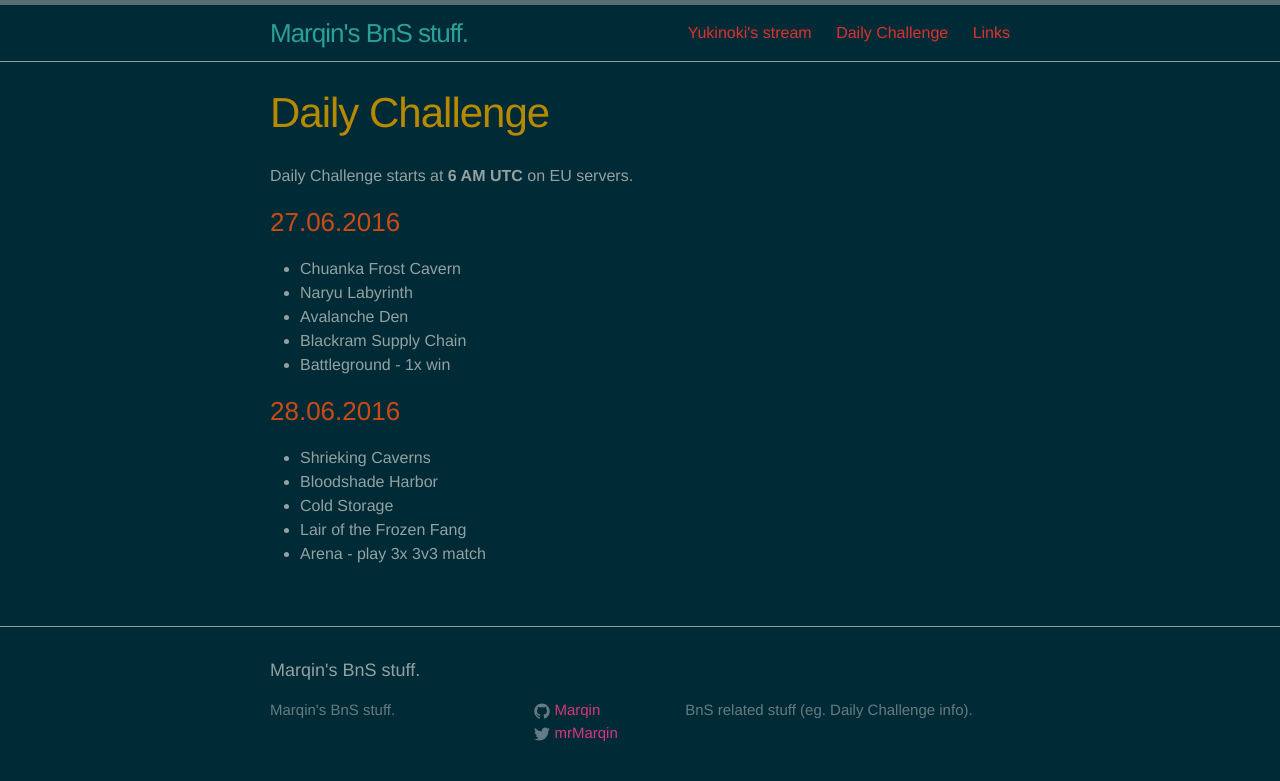
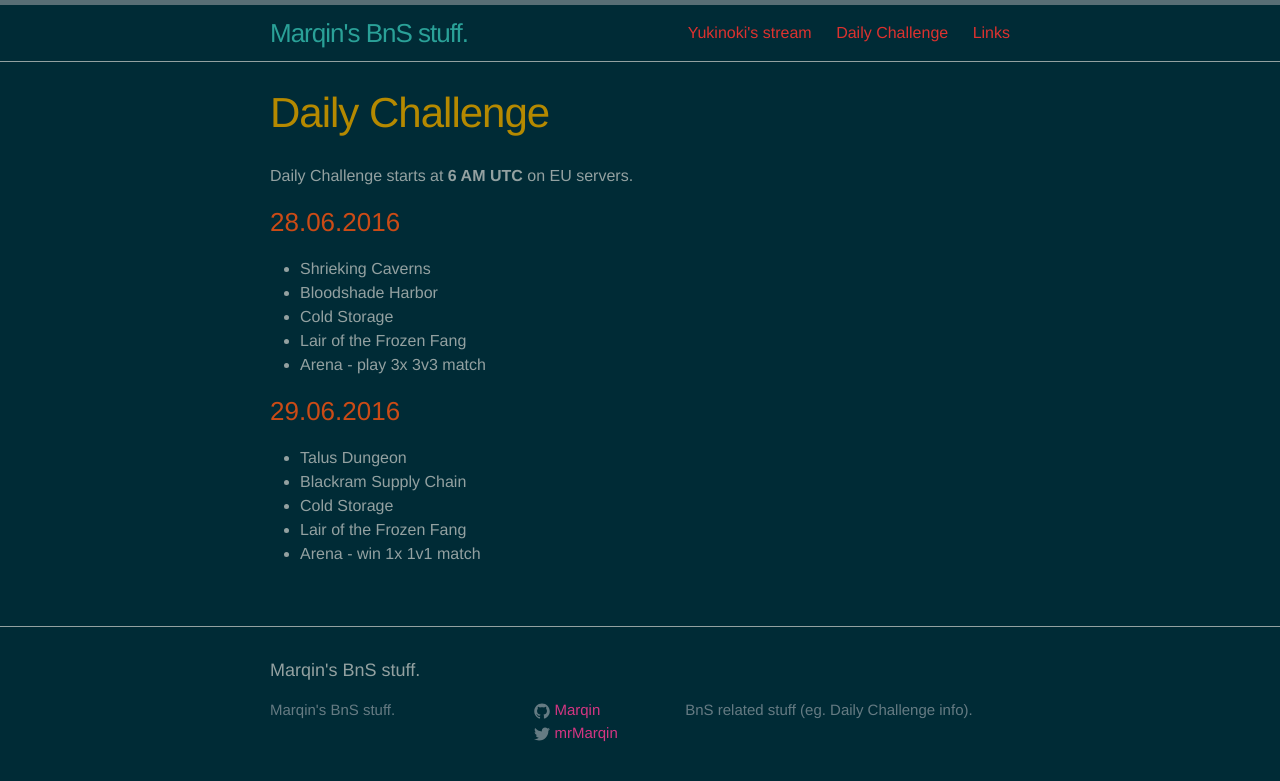
Before and after one commit to Marqin/bns, a Jekyll site: the page built from daily-challenge.md, in a window 1280 px wide. Shown: the top 781 px of the page. Built offline with Jekyll 4.4.1, drawn with Linux system fonts in a browser that asks for light colours.

Commit message:
update daily challenge

```diff
--- a/daily-challenge.md
+++ b/daily-challenge.md
@@ -6,14 +6,6 @@ permalink: /daily-challenge/
 
 Daily Challenge starts at **6 AM UTC** on EU servers.
 
-### 27.06.2016
-
-* Chuanka Frost Cavern
-* Naryu Labyrinth
-* Avalanche Den
-* Blackram Supply Chain
-* Battleground - 1x win
-
 ### 28.06.2016
 
 * Shrieking Caverns
@@ -21,3 +13,11 @@ Daily Challenge starts at **6 AM UTC** on EU servers.
 * Cold Storage
 * Lair of the Frozen Fang
 * Arena - play 3x 3v3 match
+
+### 29.06.2016
+
+* Talus Dungeon
+* Blackram Supply Chain
+* Cold Storage
+* Lair of the Frozen Fang
+* Arena - win 1x 1v1 match
```
